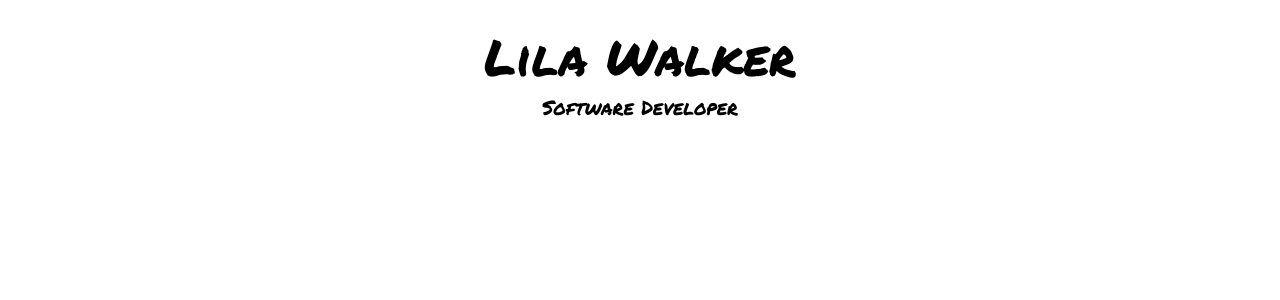
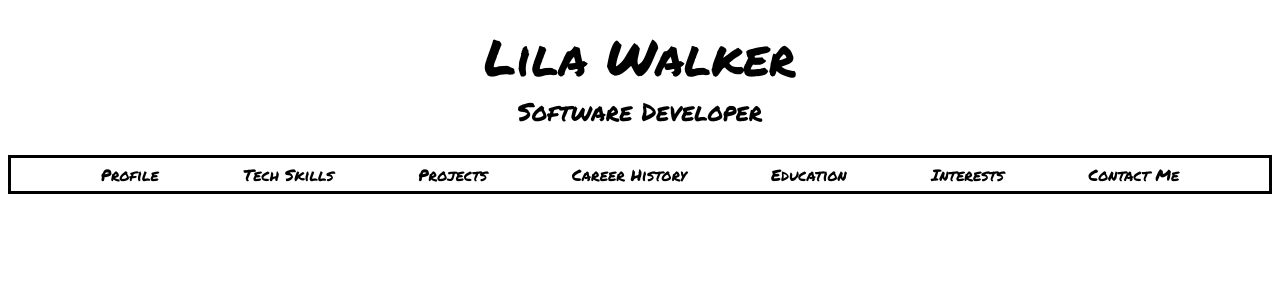
Before and after one commit to lilawalker/personal-website, a React (Create React App) app: page / in a window 1280 px wide. Shown: the top 300 px of the page. Built offline with nearby package versions, Linux system fonts and the light colour scheme.

Commit message:
Add nav bar and link headings

```diff
--- a/src/App.js
+++ b/src/App.js
@@ -1,5 +1,6 @@
 import React from 'react';
 import Header from './Header'
+import Nav from './Nav'
 
 class App extends React.Component {
 
@@ -8,6 +9,7 @@ class App extends React.Component {
     return (
       <div>
         <Header />
+        <Nav />
       </div>
     )
   }
--- /dev/null
+++ b/src/CareerHistory.js
@@ -0,0 +1,15 @@
+import React from 'react';
+
+class CareerHistory extends React.Component {
+
+  render() {
+
+    return (
+      <div>
+        Career History
+      </div>
+    )
+  }
+}
+
+export default CareerHistory;
--- /dev/null
+++ b/src/Contact.js
@@ -0,0 +1,15 @@
+import React from 'react';
+
+class Contact extends React.Component {
+
+  render() {
+
+    return (
+      <div>
+        Contact Me
+      </div>
+    )
+  }
+}
+
+export default Contact;
--- /dev/null
+++ b/src/Education.js
@@ -0,0 +1,15 @@
+import React from 'react';
+
+class Education extends React.Component {
+
+  render() {
+
+    return (
+      <div>
+        Education
+      </div>
+    )
+  }
+}
+
+export default Education;
--- /dev/null
+++ b/src/Interests.js
@@ -0,0 +1,15 @@
+import React from 'react';
+
+class Interests extends React.Component {
+
+  render() {
+
+    return (
+      <div>
+        Interests
+      </div>
+    )
+  }
+}
+
+export default Interests;
--- /dev/null
+++ b/src/Nav.js
@@ -0,0 +1,28 @@
+import React from 'react';
+import Profile from './Profile';
+import TechSkills from './TechSkills';
+import Projects from './Projects';
+import CareerHistory from './CareerHistory';
+import Education from './Education';
+import Interests from './Interests';
+import Contact from './Contact';
+
+class Nav extends React.Component {
+
+  render() {
+
+    return (
+      <div className="nav-bar">
+        <Profile />
+        <TechSkills />
+        <Projects />
+        <CareerHistory />
+        <Education />
+        <Interests />
+        <Contact />
+      </div>
+    )
+  }
+}
+
+export default Nav;
--- /dev/null
+++ b/src/Profile.js
@@ -0,0 +1,15 @@
+import React from 'react';
+
+class Profile extends React.Component {
+
+  render() {
+
+    return (
+      <div>
+        Profile
+      </div>
+    )
+  }
+}
+
+export default Profile;
--- /dev/null
+++ b/src/Projects.js
@@ -0,0 +1,15 @@
+import React from 'react';
+
+class Projects extends React.Component {
+
+  render() {
+
+    return (
+      <div>
+        Projects
+      </div>
+    )
+  }
+}
+
+export default Projects;
--- /dev/null
+++ b/src/TechSkills.js
@@ -0,0 +1,15 @@
+import React from 'react';
+
+class TechSkills extends React.Component {
+
+  render() {
+
+    return (
+      <div>
+        Tech Skills
+      </div>
+    )
+  }
+}
+
+export default TechSkills;
--- a/src/index.css
+++ b/src/index.css
@@ -12,7 +12,16 @@ body{
 }
 
 .title {
-  font-size: 20px;
+  font-size: 25px;
+  margin-top: 0px;
   text-align: center;
-  margin-top: 0px;
 }
+
+.nav-bar {
+  border-color: black;
+  border-style: solid;
+  border-width: px;
+  display: flex;
+  justify-content: space-evenly;
+  padding: 5px;
+}
```
